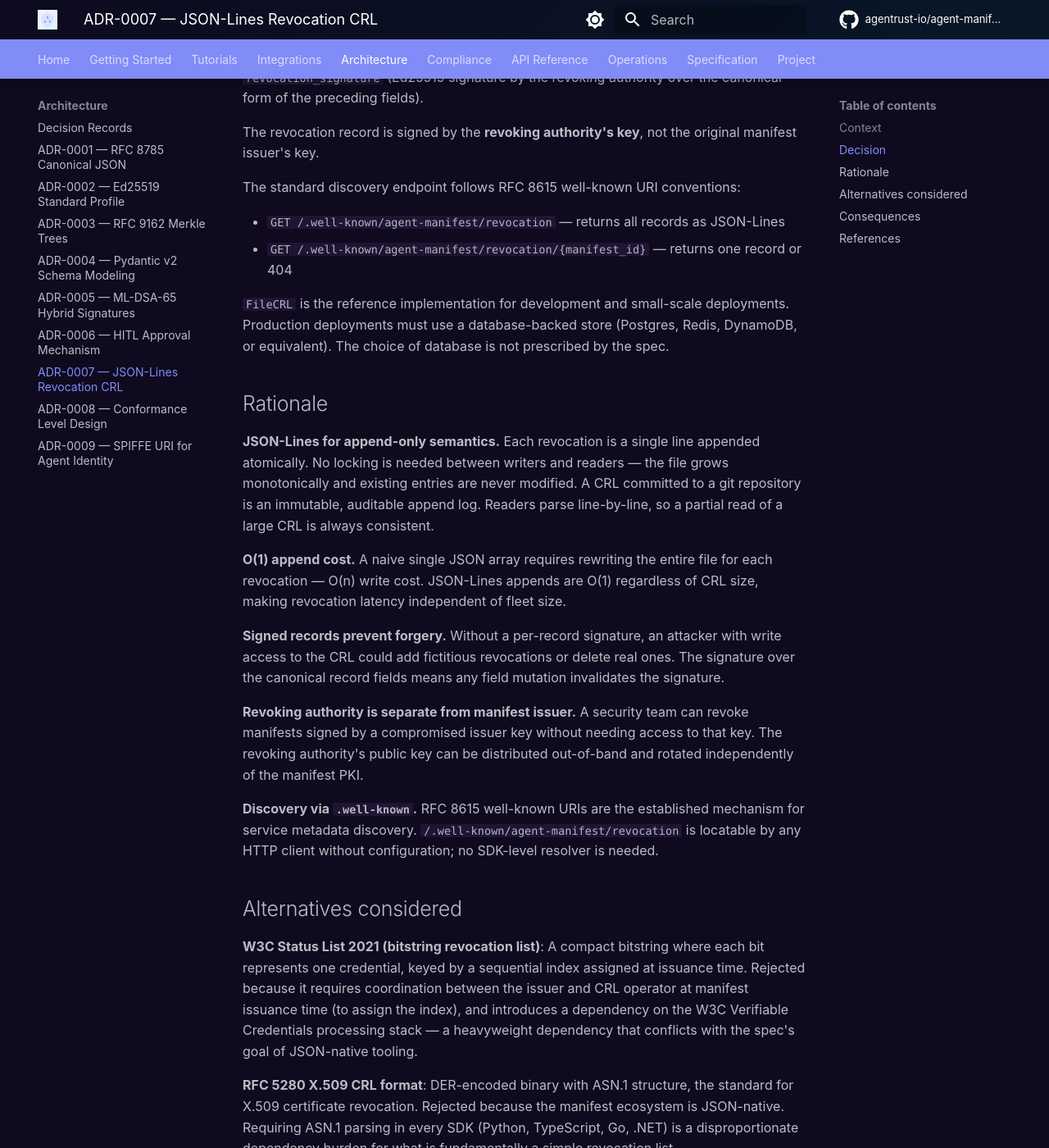
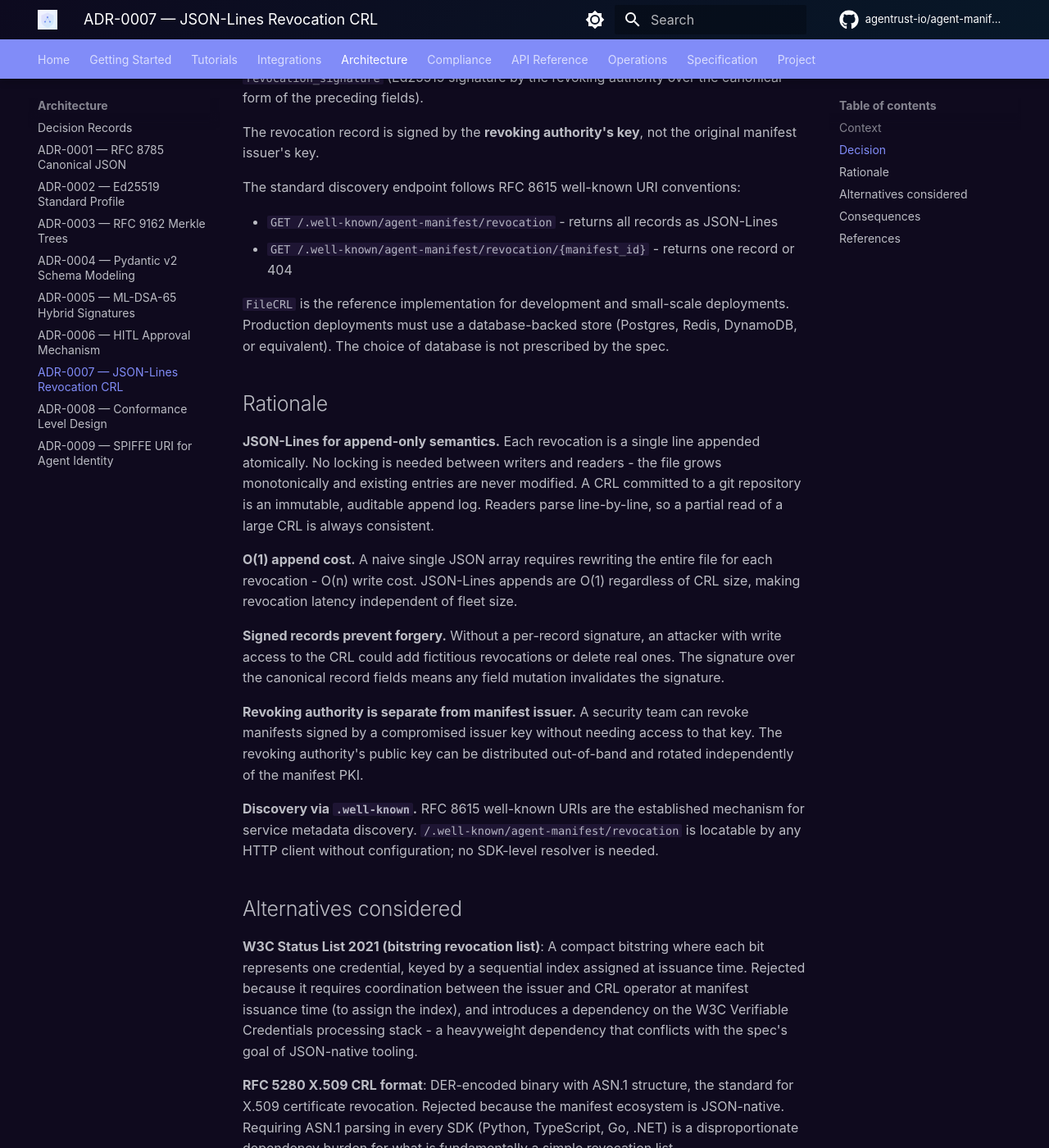
Before and after one commit to agentrust-io/agent-manifest, an MkDocs documentation site: the page built from docs/adr/0007-revocation-json-lines-crl.md, in a window 1280 px wide and 1400 px high, scrolled down 860 px. Shown: the whole window at 82% size. Built offline with MkDocs 1.6.1 and Material for MkDocs 9.7.7, drawn with Linux system fonts in a browser that asks for light colours; some web fonts are replaced; comment, search, counter and statistics services are not loaded; some of the changed text lies outside the part shown.

Commit message:
docs: remove em dashes

```diff
--- a/docs/adr/0007-revocation-json-lines-crl.md
+++ b/docs/adr/0007-revocation-json-lines-crl.md
@@ -6,10 +6,10 @@
 
 ## Context
 
-A compromised agent — one whose signing key has leaked, whose behavior has been found malicious, or that has been decommissioned — must be stoppable without waiting for its manifest to expire naturally. The spec needs a revocation mechanism that:
+A compromised agent  -  one whose signing key has leaked, whose behavior has been found malicious, or that has been decommissioned  -  must be stoppable without waiting for its manifest to expire naturally. The spec needs a revocation mechanism that:
 
 1. Allows an authorised authority to revoke any manifest in under 60 seconds
-2. Makes revocation records tamper-evident — a record cannot be added, removed, or modified undetected
+2. Makes revocation records tamper-evident  -  a record cannot be added, removed, or modified undetected
 3. Is queryable by a verifier without X.509 infrastructure or a heavyweight credential processing stack
 4. Provides a working reference implementation for development with zero infrastructure dependency
 
@@ -21,16 +21,16 @@
 
 The standard discovery endpoint follows RFC 8615 well-known URI conventions:
 
-- `GET /.well-known/agent-manifest/revocation` — returns all records as JSON-Lines
-- `GET /.well-known/agent-manifest/revocation/{manifest_id}` — returns one record or 404
+- `GET /.well-known/agent-manifest/revocation`  -  returns all records as JSON-Lines
+- `GET /.well-known/agent-manifest/revocation/{manifest_id}`  -  returns one record or 404
 
 `FileCRL` is the reference implementation for development and small-scale deployments. Production deployments must use a database-backed store (Postgres, Redis, DynamoDB, or equivalent). The choice of database is not prescribed by the spec.
 
 ## Rationale
 
-**JSON-Lines for append-only semantics.** Each revocation is a single line appended atomically. No locking is needed between writers and readers — the file grows monotonically and existing entries are never modified. A CRL committed to a git repository is an immutable, auditable append log. Readers parse line-by-line, so a partial read of a large CRL is always consistent.
+**JSON-Lines for append-only semantics.** Each revocation is a single line appended atomically. No locking is needed between writers and readers  -  the file grows monotonically and existing entries are never modified. A CRL committed to a git repository is an immutable, auditable append log. Readers parse line-by-line, so a partial read of a large CRL is always consistent.
 
-**O(1) append cost.** A naive single JSON array requires rewriting the entire file for each revocation — O(n) write cost. JSON-Lines appends are O(1) regardless of CRL size, making revocation latency independent of fleet size.
+**O(1) append cost.** A naive single JSON array requires rewriting the entire file for each revocation  -  O(n) write cost. JSON-Lines appends are O(1) regardless of CRL size, making revocation latency independent of fleet size.
 
 **Signed records prevent forgery.** Without a per-record signature, an attacker with write access to the CRL could add fictitious revocations or delete real ones. The signature over the canonical record fields means any field mutation invalidates the signature.
 
@@ -40,7 +40,7 @@
 
 ## Alternatives considered
 
-**W3C Status List 2021 (bitstring revocation list)**: A compact bitstring where each bit represents one credential, keyed by a sequential index assigned at issuance time. Rejected because it requires coordination between the issuer and CRL operator at manifest issuance time (to assign the index), and introduces a dependency on the W3C Verifiable Credentials processing stack — a heavyweight dependency that conflicts with the spec's goal of JSON-native tooling.
+**W3C Status List 2021 (bitstring revocation list)**: A compact bitstring where each bit represents one credential, keyed by a sequential index assigned at issuance time. Rejected because it requires coordination between the issuer and CRL operator at manifest issuance time (to assign the index), and introduces a dependency on the W3C Verifiable Credentials processing stack  -  a heavyweight dependency that conflicts with the spec's goal of JSON-native tooling.
 
 **RFC 5280 X.509 CRL format**: DER-encoded binary with ASN.1 structure, the standard for X.509 certificate revocation. Rejected because the manifest ecosystem is JSON-native. Requiring ASN.1 parsing in every SDK (Python, TypeScript, Go, .NET) is a disproportionate dependency burden for what is fundamentally a simple revocation list.
 
@@ -57,8 +57,8 @@
 
 ## References
 
-- [RFC 8615](https://www.rfc-editor.org/rfc/rfc8615) — Well-Known URIs
+- [RFC 8615](https://www.rfc-editor.org/rfc/rfc8615)  -  Well-Known URIs
 - [W3C Status List 2021](https://www.w3.org/TR/vc-status-list/)
-- [RFC 5280](https://www.rfc-editor.org/rfc/rfc5280) — X.509 Certificate Revocation Lists
+- [RFC 5280](https://www.rfc-editor.org/rfc/rfc5280)  -  X.509 Certificate Revocation Lists
 - ADR-0001: RFC 8785 canonical JSON (used for the revocation record signing pre-image)
 - Spec Section 3.7: Revocation record schema and discovery endpoint specification
```
